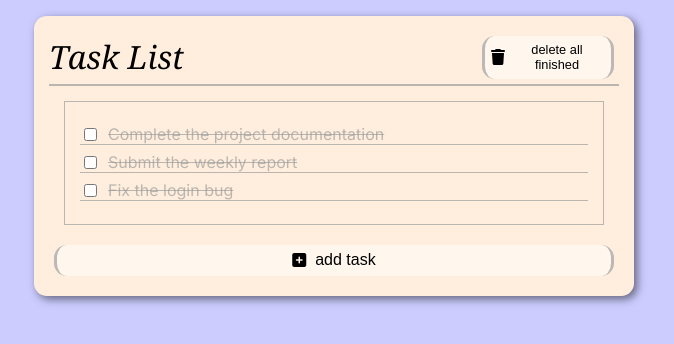
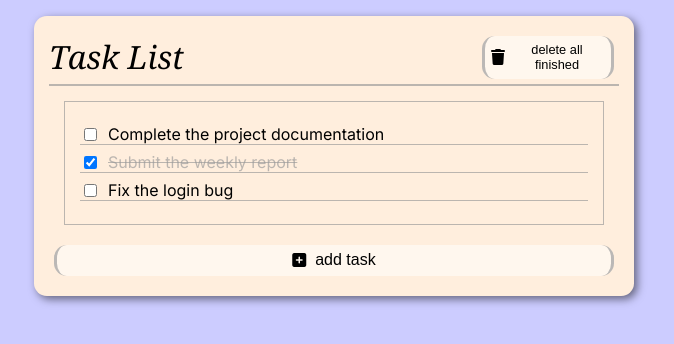
Before and after one commit to fabiodbf/monorepo-crud-mongo, a React (Create React App) app in the folder WebApp/tasks/: page / in a window 1280 px wide. Shown: the top 344 px of the page, without its empty margins (306-980 px from the left). Built offline with nearby package versions, Linux system fonts and the light colour scheme.

Commit message:
Implementing dynamic styling for list

```diff
--- a/WebApp/tasks/src/components/list-container/container.jsx
+++ b/WebApp/tasks/src/components/list-container/container.jsx
@@ -30,7 +30,7 @@ function Container() {
         </div>
       </div>
       <div id={styles["list-wrapper"]}>
-        <List list={tasks.map((task) => task.text)} />
+        <List list={tasks} />
       </div>
       <div id={styles["bottom-controls"]}>
         <div>
--- a/WebApp/tasks/src/components/list/list.jsx
+++ b/WebApp/tasks/src/components/list/list.jsx
@@ -1,12 +1,13 @@
 import React from "react";
 import styles from "./list.module.css";
 
-function List({ list }) {
+function List(list) {
   return (
     <div>
-      {Array.isArray(list) && list.length > 0 ? (
+      {Array.isArray(list.list) && list.list.length > 0 ? (
+        <div>
           <ul className={styles["list"]}>
-          {list.map((item, key) => {
+            {list.list.map((item, key) => {
               return (
                 <li key={key} id={`list-item-${key}`}>
                   <input
@@ -14,15 +15,19 @@ function List({ list }) {
                     id={`ckbox-${key}`}
                     name={`ckbox-${key}`}
                     value={`ckbox-${item.id}`}
+                    checked={item.completed}
                   />
-                <label for="vehicle1" className={styles["finished"]}>
-                  {item}
+                  <label
+                    for="vehicle1"
+                    className={item.completed ? styles["finished"] : ""}
+                  >
+                    {item.text}
                   </label>
-                <br />
                 </li>
               );
             })}
           </ul>
+        </div>
       ) : (
         <div>No tasks found.</div>
       )}
```
Lines whose indentation alone changed are shown as unchanged.
